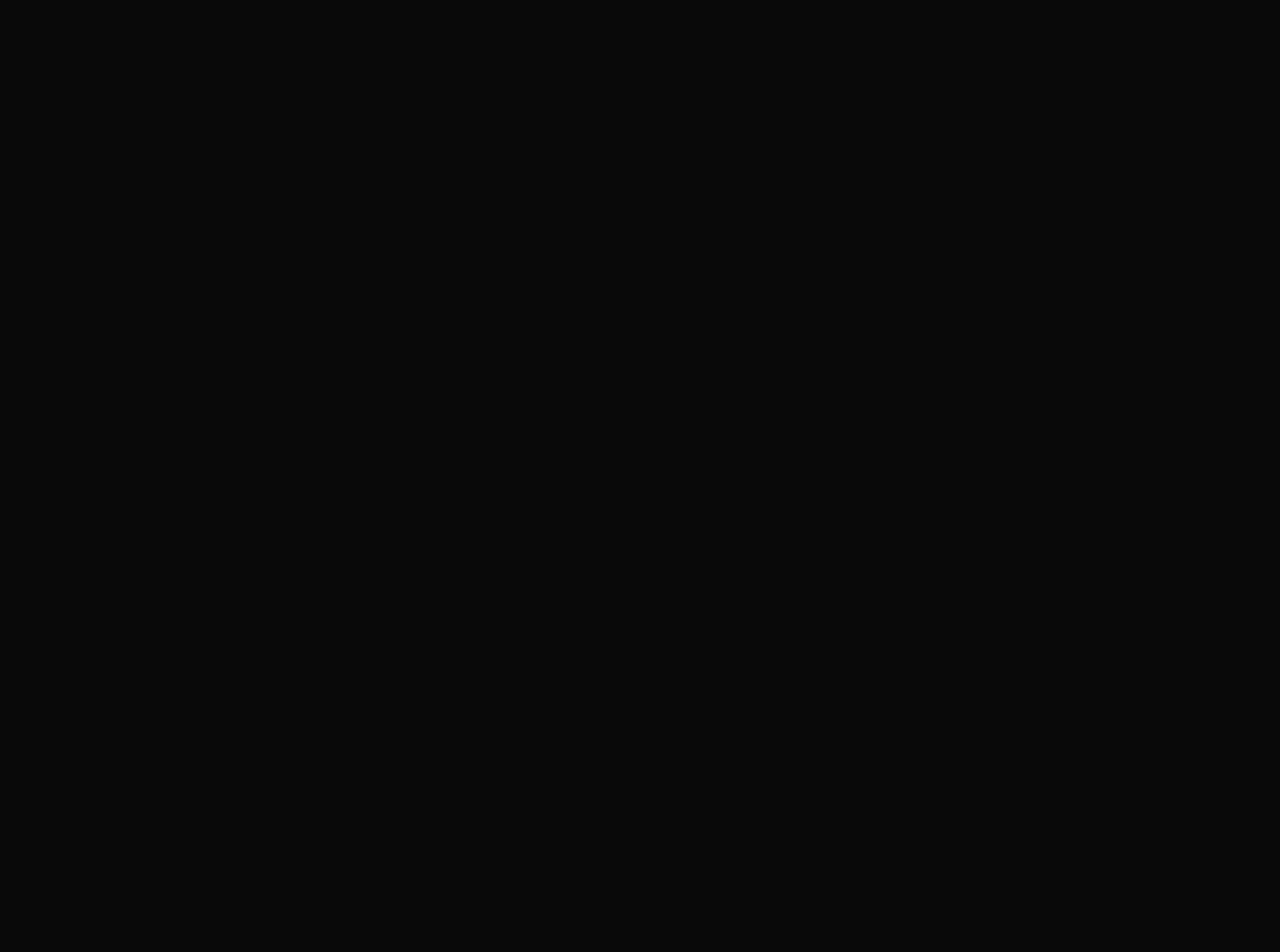
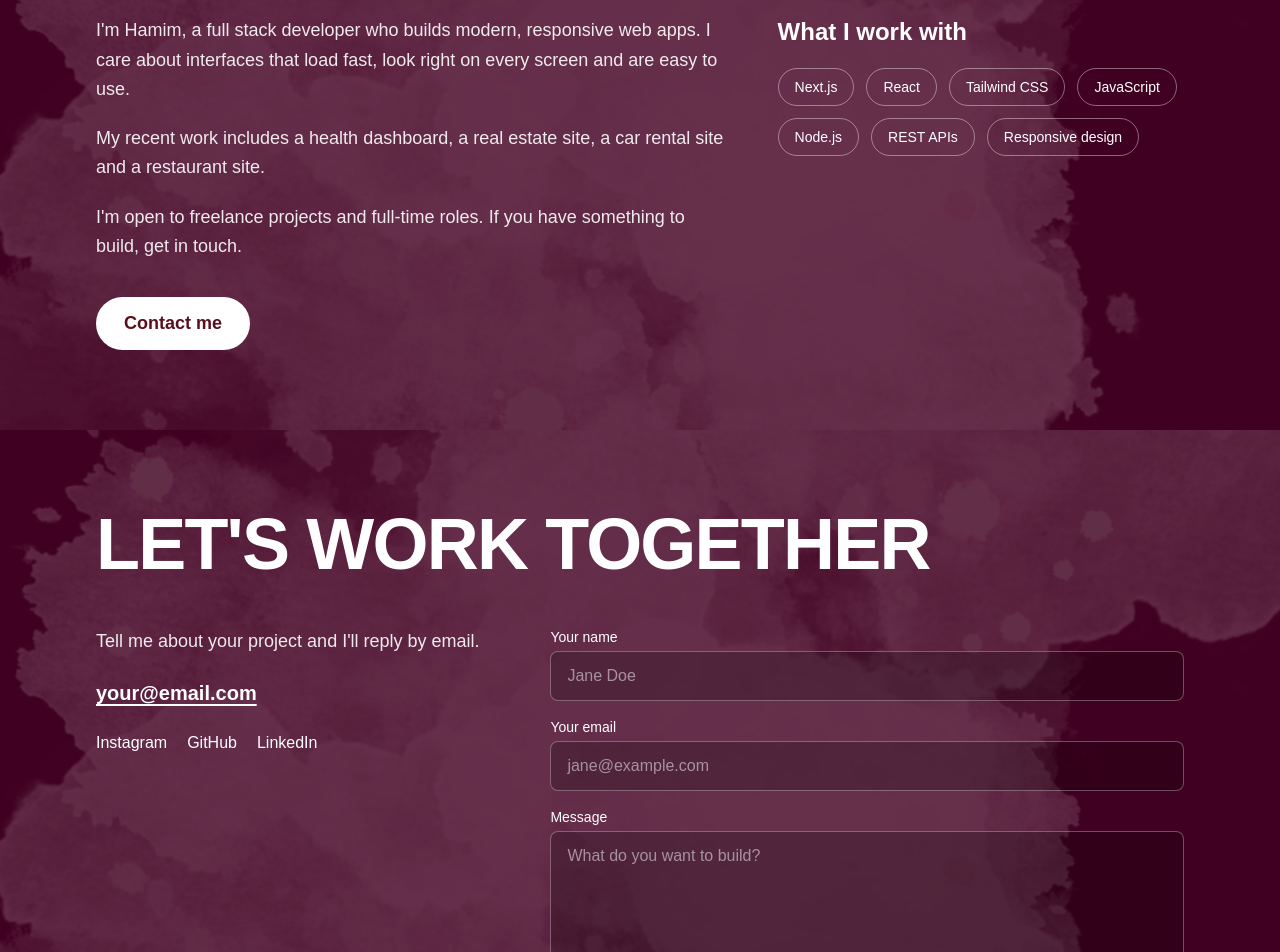
Before and after one commit to hamimedit69-sudo/Portfolio-of-Hamim, a Next.js app: page / in a window 1280 px wide. Shown: the part 1780-2732 px from the top of the page. Before the commit the page ends 1692 px from the top, so only its background shows below. Built offline with nearby package versions, Linux system fonts and the light colour scheme.

Commit message:
add about and contact sections

```diff
--- /dev/null
+++ b/app/components/About.js
@@ -0,0 +1,67 @@
+const skills = [
+    "Next.js",
+    "React",
+    "Tailwind CSS",
+    "JavaScript",
+    "Node.js",
+    "REST APIs",
+    "Responsive design",
+];
+
+const textured = {
+    // put your image in the public folder and change the file name here
+    backgroundImage:
+        "url('/images/Cover.png')",
+    backgroundSize: "cover",
+    backgroundPosition: "center",
+};
+
+export default function About() {
+    return (
+        <section id="about" style={textured} className="scroll-mt-20 text-white">
+            <div className="w-full py-20 px-6 sm:px-16 lg:px-24">
+                <h2 className="text-5xl font-extrabold uppercase leading-[0.95] tracking-tight sm:text-7xl">
+                    About me
+                </h2>
+
+                <div className="mt-12 grid gap-12 md:grid-cols-5">
+                    <div className="space-y-5 text-lg leading-relaxed text-white/90 md:col-span-3">
+                        <p>
+                            I&apos;m Hamim, a full stack developer who builds modern,
+                            responsive web apps. I care about interfaces that load fast, look
+                            right on every screen and are easy to use.
+                        </p>
+                        <p>
+                            My recent work includes a health dashboard, a real estate site, a
+                            car rental site and a restaurant site.
+                        </p>
+                        <p>
+                            I&apos;m open to freelance projects and full-time roles. If you
+                            have something to build, get in touch.
+                        </p>
+                        <a
+                            href="#contact"
+                            className="mt-4 inline-block rounded-full bg-white px-7 py-3 font-bold text-[#5b0f1c] transition hover:bg-white/85"
+                        >
+                            Contact me
+                        </a>
+                    </div>
+
+                    <div className="md:col-span-2">
+                        <h3 className="text-2xl font-bold">What I work with</h3>
+                        <ul className="mt-5 flex flex-wrap gap-3">
+                            {skills.map((s) => (
+                                <li
+                                    key={s}
+                                    className="rounded-full border border-white/40 px-4 py-2 text-sm"
+                                >
+                                    {s}
+                                </li>
+                            ))}
+                        </ul>
+                    </div>
+                </div>
+            </div>
+        </section>
+    );
+}
--- /dev/null
+++ b/app/components/Contact.js
@@ -0,0 +1,94 @@
+"use client";
+
+import { useState } from "react";
+
+const EMAIL = "your@email.com"; // replace with your email
+
+const socials = [
+    { name: "Instagram", href: "https://instagram.com/" },
+    { name: "GitHub", href: "https://github.com/" },
+    { name: "LinkedIn", href: "https://linkedin.com/" },
+];
+
+const textured = {
+
+    // put your image in the public folder and change the file name here
+    backgroundImage:
+        "url('/images/Cover.png')",
+    backgroundSize: "cover",
+    backgroundPosition: "center",
+};
+
+const field =
+    "w-full rounded-lg border border-white/30 bg-black/20 px-4 py-3 text-white placeholder-white/50 outline-none focus:border-white focus:ring-2 focus:ring-white/40";
+
+export default function Contact() {
+    const [form, setForm] = useState({ name: "", email: "", message: "" });
+    const [sent, setSent] = useState(false);
+
+    const update = (e) => setForm({ ...form, [e.target.name]: e.target.value });
+
+    const submit = (e) => {
+        e.preventDefault();
+        const subject = encodeURIComponent(`Portfolio message from ${form.name}`);
+        const body = encodeURIComponent(`${form.message}\n\nReply to: ${form.email}`);
+        window.location.href = `mailto:${EMAIL}?subject=${subject}&body=${body}`;
+        setSent(true);
+    };
+
+    return (
+        <section id="contact" style={textured} className="scroll-mt-20 text-white">
+            <div className="w-full py-20 px-6 sm:px-16 lg:px-24">
+                <h2 className="text-5xl font-extrabold uppercase leading-[0.95] tracking-tight sm:text-7xl">
+                    Let&apos;s work together
+                </h2>
+
+                <div className="mt-12 grid gap-12 md:grid-cols-5">
+                    <div className="space-y-6 md:col-span-2">
+                        <p className="text-lg text-white/90">
+                            Tell me about your project and I&apos;ll reply by email.
+                        </p>
+                        <a
+                            href={`mailto:${EMAIL}`}
+                            className="block break-all text-xl font-bold underline underline-offset-4"
+                        >
+                            {EMAIL}
+                        </a>
+                        <ul className="flex gap-5">
+                            {socials.map((s) => (
+                                <li key={s.name}>
+                                    <a href={s.href} target="_blank" rel="noreferrer" className="hover:underline">
+                                        {s.name}
+                                    </a>
+                                </li>
+                            ))}
+                        </ul>
+                    </div>
+
+                    <form onSubmit={submit} className="space-y-4 md:col-span-3">
+                        <label className="block">
+                            <span className="mb-1 block text-sm">Your name</span>
+                            <input name="name" required value={form.name} onChange={update} className={field} placeholder="Jane Doe" />
+                        </label>
+                        <label className="block">
+                            <span className="mb-1 block text-sm">Your email</span>
+                            <input name="email" type="email" required value={form.email} onChange={update} className={field} placeholder="jane@example.com" />
+                        </label>
+                        <label className="block">
+                            <span className="mb-1 block text-sm">Message</span>
+                            <textarea name="message" required rows={6} value={form.message} onChange={update} className={field} placeholder="What do you want to build?" />
+                        </label>
+                        <button type="submit" className="rounded-full bg-white px-7 py-3 font-bold text-[#5b0f1c] transition hover:bg-white/85">
+                            Send message
+                        </button>
+                        {sent && (
+                            <p role="status" className="text-sm text-white/90">
+                                Your email app should open with the message ready to send.
+                            </p>
+                        )}
+                    </form>
+                </div>
+            </div>
+        </section>
+    );
+}
--- a/app/page.js
+++ b/app/page.js
@@ -5,6 +5,8 @@ import { Section } from "lucide-react";
 import RealEstateProject from "./RealEstateProject";
 import Projects from "./components/Projects";
 import Footer from "./components/Footer";
+import About from "./components/About";
+import Contact from "./components/Contact";
 
 export default function Home() {
   const [menuOpen, setMenuOpen] = useState(false);
@@ -257,6 +259,8 @@ export default function Home() {
       </section>
 
       <Projects />
+      <About />
+      <Contact />
       <Footer />
     </main>
 
```
